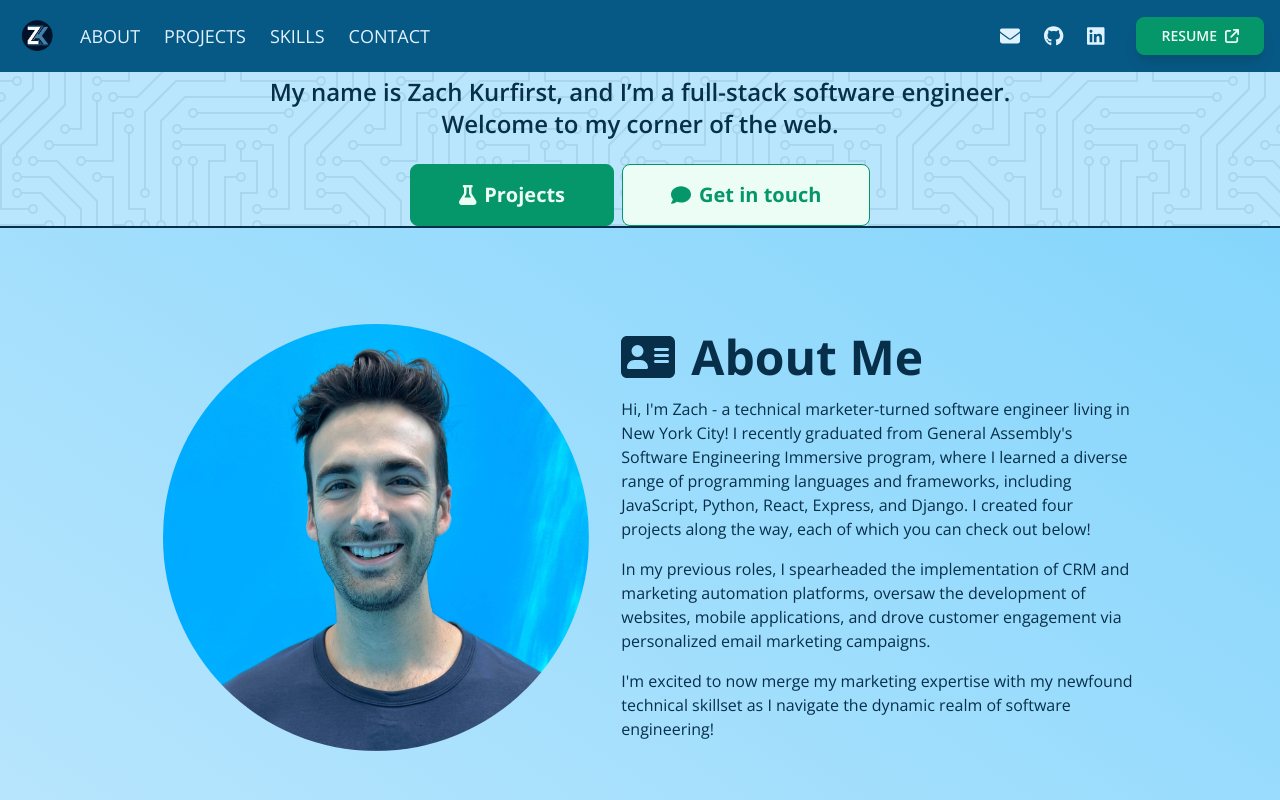
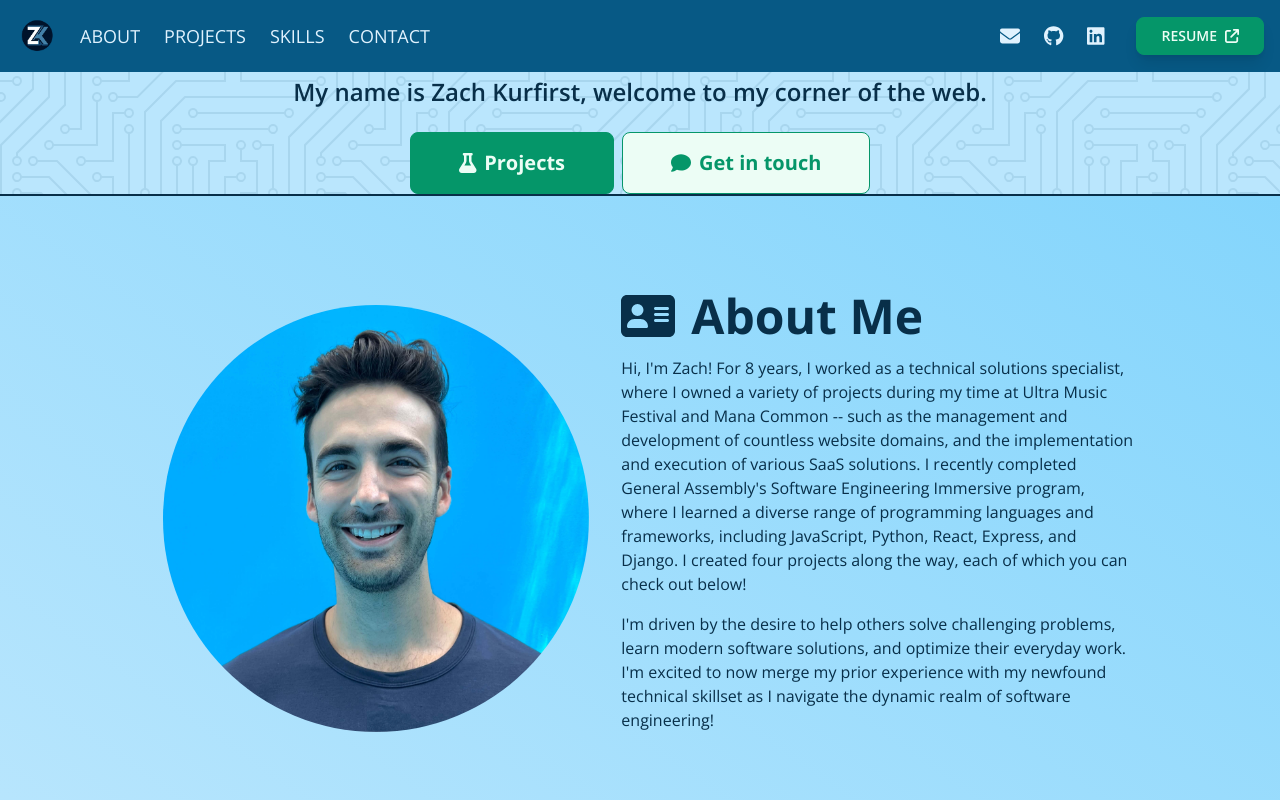
Before and after one commit to zachkurfirst/portfolio, a React (Vite) app: page / in a window 1280 px wide. Shown: the top 800 px of the page. Built offline with nearby package versions, Linux system fonts and the light colour scheme.

Commit message:
update tagline and about

```diff
--- a/public/about.json
+++ b/public/about.json
@@ -2,7 +2,6 @@
   "name": "Zach Kurfirst",
   "email": "zachmk11@gmail.com",
   "headshot": "./assets/about-headshot.jpg",
-  "bio": "Hi, I'm Zach - a technical marketer-turned software engineer living in New York City! I recently graduated from General Assembly's Software Engineering Immersive program, where I learned a diverse range of programming languages and frameworks, including JavaScript, Python, React, Express, and Django. I created four projects along the way, each of which you can check out below!",
-  "background": "In my previous roles, I spearheaded the implementation of CRM and marketing automation platforms, oversaw the development of websites, mobile applications, and drove customer engagement via personalized email marketing campaigns.",
-  "wrap": "I'm excited to now merge my marketing expertise with my newfound technical skillset as I navigate the dynamic realm of software engineering!"
+  "bio": "Hi, I'm Zach! For 8 years, I worked as a technical solutions specialist, where I owned a variety of projects during my time at Ultra Music Festival and Mana Common -- such as the management and development of countless website domains, and the implementation and execution of various SaaS solutions. I recently completed General Assembly's Software Engineering Immersive program, where I learned a diverse range of programming languages and frameworks, including JavaScript, Python, React, Express, and Django. I created four projects along the way, each of which you can check out below!",
+  "wrap": "I'm driven by the desire to help others solve challenging problems, learn modern software solutions, and optimize their everyday work. I'm excited to now merge my prior experience with my newfound technical skillset as I navigate the dynamic realm of software engineering!"
 }
--- a/src/pages/About.jsx
+++ b/src/pages/About.jsx
@@ -42,7 +42,6 @@ const About = (props) => {
           <div id="about-text" className="mx-8 sm:mx-0 md:mr-6 lg:mr-0 max-w-lg">
             <h2 className="text-3xl sm:text-4xl md:text-5xl font-bold text-center md:text-left mb-6 sm:mb-4"><FontAwesomeIcon icon={faAddressCard} className="mr-4"/>About Me</h2>
             <p className="mt-4">{about.bio}</p>
-            <p className="mt-4">{about.background}</p>
             <p className="mt-4">{about.wrap}</p>
           </div>
         </div>
--- a/src/pages/Home.jsx
+++ b/src/pages/Home.jsx
@@ -9,7 +9,7 @@ const Home = (props) => {
         Hello there!
       </h1>
       <h2 className="text-xl font-semibold sm:text-2xl max-w-screen-md mx-6 text-sky-950 dark:text-sky-100 mb-6">
-        My name is Zach Kurfirst, and I&rsquo;m a full-stack software engineer. Welcome to my corner of the web.
+        My name is Zach Kurfirst, welcome to my corner of the web.
       </h2>
       <div className="flex flex-col sm:flex-row justify-center gap-2 w-3/4 text-xl">
         <a href="#projects" className="btn-lg btn-primary w-full sm:w-fit">
```
